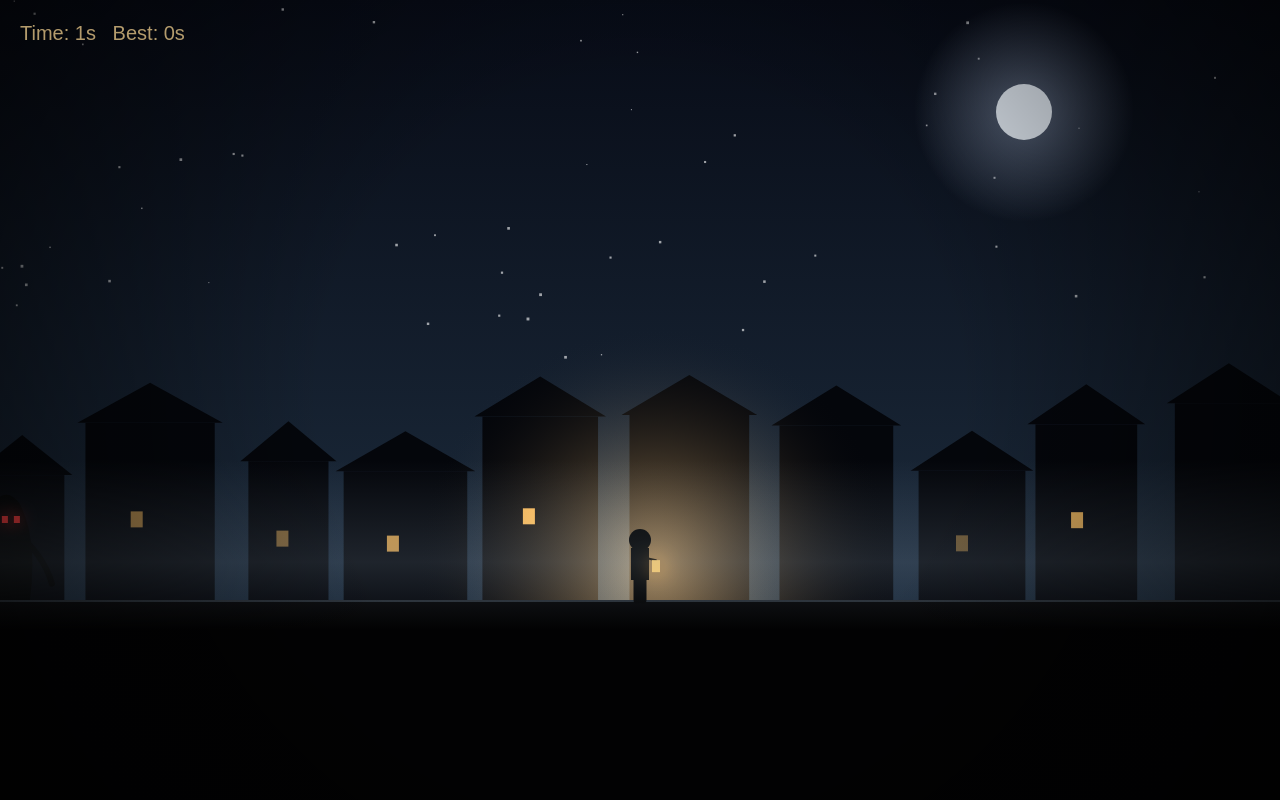
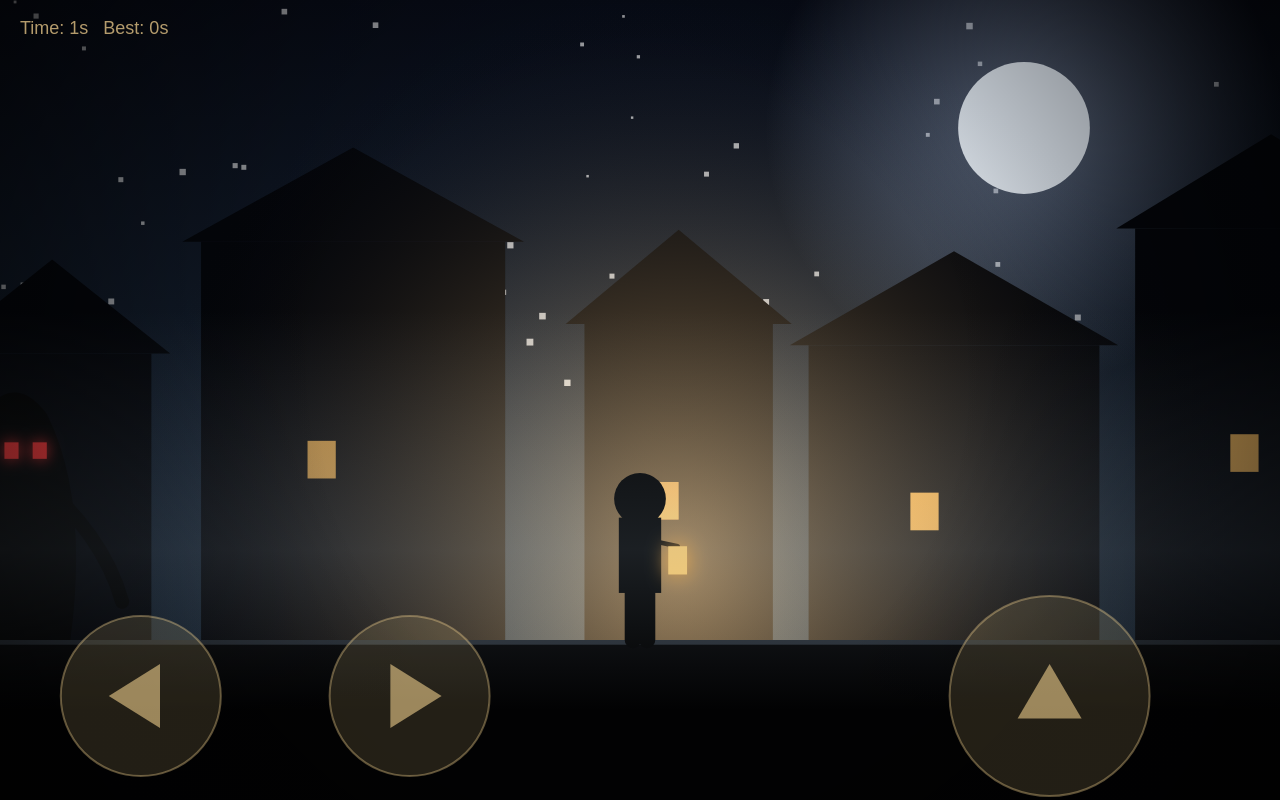
Before and after one commit to kgodtiayfyd/shadowgame, a plain HTML site: page index.html in a window 1280 px wide. Drawn offline with Linux system fonts and the light colour scheme; animation ran at ten frames a second.

Commit message:
Update index.html

```diff
--- a/index.html
+++ b/index.html
@@ -1,16 +1,25 @@
 <!DOCTYPE html>
 <html>
-  <head><link rel="manifest" href="manifest.json"><title>Shadow Game</title></head>
-<body style="margin:0;background:#000">
+<head>
+<meta charset="utf-8">
+<meta name="viewport" content="width=device-width,initial-scale=1,maximum-scale=1,user-scalable=no">
+<link rel="manifest" href="manifest.json">
+<title>Shadow Game</title>
+</head>
+<body style="margin:0;background:#000;overflow:hidden;user-select:none;-webkit-user-select:none;-webkit-touch-callout:none">
 <canvas id="c" style="display:block;touch-action:none"></canvas>
 <script>
 if ("serviceWorker" in navigator) navigator.serviceWorker.register("sw.js");
-  const c = document.getElementById("c");
+const c = document.getElementById("c");
 const g = c.getContext("2d");
-c.width = innerWidth; c.height = innerHeight;
-const floor = c.height * 0.75;
-let px = c.width / 2, py = floor, vy = 0, dir = 0, face = 1;
-let mx = -150, cx = c.width + 500;
+const dpr = Math.min(window.devicePixelRatio || 1, 1.5);
+c.width = Math.round(innerWidth * dpr); c.height = Math.round(innerHeight * dpr);
+c.style.width = innerWidth + "px"; c.style.height = innerHeight + "px";
+const Z = c.height / 340, W = c.width / Z, H = 340, floor = H * 0.8;
+window.addEventListener("orientationchange", () => setTimeout(() => location.reload(), 300));
+window.oncontextmenu = e => e.preventDefault();
+let px = W / 2, py = floor, vy = 0, dir = 0, face = 1;
+let mx = -150, cx = W + 500;
 let score = 0, best = 0, t = 0, shake = 0, flash = 0, hb = 0;
 let lx = 0, ly = 0;
 const dust = [];
@@ -37,28 +46,37 @@ function tone(freq, dur, type, vol, slide) {
   o.start(); o.stop(ac.currentTime + dur);
 }
 const stars = [];
-for (let i = 0; i < 50; i++) stars.push([Math.random() * c.width, Math.random() * floor * 0.6, Math.random() * 2 + 1]);
+for (let i = 0; i < 50; i++) stars.push([Math.random() * W, Math.random() * floor * 0.6, Math.random() * 2 + 1]);
 const houses = [];
-for (let x = -20; x < c.width; ) {
-  const w = 70 + Math.random() * 60, h = 90 + Math.random() * 110;
+for (let x = -20; x < W; ) {
+  const w = 70 + Math.random() * 60, h = 90 + Math.random() * 100;
   houses.push({ x, w, h, win: Math.random() < 0.5 });
   x += w + 10 + Math.random() * 30;
 }
+function zoneDir(ts) {
+  let d = 0;
+  for (const tc of ts) {
+    const x = tc.clientX / innerWidth;
+    if (x < 0.21) d = -1; else if (x < 0.45) d = 1;
+  }
+  return d;
+}
 c.ontouchstart = e => {
   startAudio();
-  const tx = e.changedTouches[0].clientX;
-  if (tx < c.width / 3) dir = -1;
-  else if (tx > c.width * 2 / 3) dir = 1;
-  else if (py >= floor) { vy = -17; tone(300, 0.15, "sine", 0.15, 600); }
+  for (const tc of e.changedTouches) {
+    if (tc.clientX / innerWidth > 0.5 && py >= floor) { vy = -17; tone(300, 0.15, "sine", 0.15, 600); }
+  }
+  dir = zoneDir(e.touches);
 };
-c.ontouchend = () => { dir = 0; };
+c.ontouchmove = e => { dir = zoneDir(e.touches); };
+c.ontouchend = c.ontouchcancel = e => { dir = zoneDir(e.touches); };
 function background() {
   const sky = g.createLinearGradient(0, 0, 0, floor);
   sky.addColorStop(0, "#070b16"); sky.addColorStop(1, "#1c2b3c");
-  g.fillStyle = sky; g.fillRect(0, 0, c.width, c.height);
+  g.fillStyle = sky; g.fillRect(0, 0, W, H);
   g.fillStyle = "rgba(255,255,255,0.6)";
   stars.forEach(s => g.fillRect(s[0], s[1], s[2], s[2]));
-  const moonX = c.width * 0.8, moonY = c.height * 0.14;
+  const moonX = W * 0.8, moonY = H * 0.16;
   const mg = g.createRadialGradient(moonX, moonY, 20, moonX, moonY, 110);
   mg.addColorStop(0, "rgba(200,220,255,0.35)");
   mg.addColorStop(1, "rgba(200,220,255,0)");
@@ -143,11 +161,36 @@ function drawCrawler() {
   g.fillRect(cx - 8, floor - 26, 5, 5);
   g.shadowBlur = 0;
 }
+function buttons() {
+  const r = c.height * 0.1, y = c.height * 0.87;
+  g.fillStyle = "rgba(255,220,150,0.13)";
+  g.strokeStyle = "rgba(255,220,150,0.35)"; g.lineWidth = 2 * dpr;
+  [[0.11, 1], [0.32, 1], [0.82, 1.25]].forEach(b => {
+    g.beginPath(); g.arc(c.width * b[0], y, r * b[1], 0, 7); g.fill(); g.stroke();
+  });
+  g.fillStyle = "rgba(255,220,150,0.55)";
+  const a = r * 0.4;
+  let bx = c.width * 0.11;
+  g.beginPath(); g.moveTo(bx - a, y); g.lineTo(bx + a * 0.6, y - a); g.lineTo(bx + a * 0.6, y + a); g.fill();
+  bx = c.width * 0.32;
+  g.beginPath(); g.moveTo(bx + a, y); g.lineTo(bx - a * 0.6, y - a); g.lineTo(bx - a * 0.6, y + a); g.fill();
+  bx = c.width * 0.82;
+  g.beginPath(); g.moveTo(bx, y - a); g.lineTo(bx + a, y + a * 0.7); g.lineTo(bx - a, y + a * 0.7); g.fill();
+}
 function draw() {
+  if (c.height > c.width) {
+    g.setTransform(1, 0, 0, 1, 0, 0);
+    g.fillStyle = "#000"; g.fillRect(0, 0, c.width, c.height);
+    g.fillStyle = "#ffdc96"; g.font = (22 * dpr) + "px sans-serif"; g.textAlign = "center";
+    g.fillText("Rotate your phone", c.width / 2, c.height / 2);
+    g.textAlign = "left";
+    requestAnimationFrame(draw);
+    return;
+  }
   t++;
   px += dir * 4;
   if (dir) face = dir;
-  px = Math.max(20, Math.min(c.width - 20, px));
+  px = Math.max(20, Math.min(W - 20, px));
   const wasAir = py < floor;
   vy += 0.8; py += vy;
   if (py > floor) { py = floor; vy = 0; }
@@ -167,10 +210,10 @@ function draw() {
   score += 1 / 60;
   const speed = Math.min(3 + score * 0.04, 5.5);
   mx += speed;
-  if (mx > c.width + 100) mx = -100 - Math.random() * 300;
+  if (mx > W + 100) mx = -100 - Math.random() * 300;
   if (score >= 8) {
     cx -= Math.min(5 + score * 0.05, 8);
-    if (cx < -100) cx = c.width + 100 + Math.random() * 400;
+    if (cx < -100) cx = W + 100 + Math.random() * 400;
     if (Math.abs(px - cx) < 350 && t % 7 === 0) tone(600 + Math.random() * 300, 0.03, "square", 0.04);
   }
   const dist = Math.min(Math.abs(px - mx), Math.abs(px - cx));
@@ -184,12 +227,13 @@ function draw() {
       best = score;
       try { localStorage.setItem("best", best); } catch (e) {}
     }
-    score = 0; px = c.width / 2; mx = -150; cx = c.width + 500;
+    score = 0; px = W / 2; mx = -150; cx = W + 500;
     shake = 25; flash = 1;
     tone(120, 0.6, "sawtooth", 0.35, 30);
   }
   lx = px + face * 16;
   ly = py - 32 + Math.sin(t * 0.1) * 2;
+  g.setTransform(Z, 0, 0, Z, 0, 0);
   g.save();
   if (shake > 0) {
     g.translate((Math.random() - 0.5) * shake, (Math.random() - 0.5) * shake);
@@ -202,12 +246,12 @@ function draw() {
   light.addColorStop(0, "rgba(255,200,120,0.6)");
   light.addColorStop(1, "rgba(0,0,0,0)");
   g.fillStyle = light;
-  g.fillRect(0, 0, c.width, c.height);
+  g.fillRect(0, 0, W, H);
   g.globalCompositeOperation = "source-over";
   g.fillStyle = "#020203";
-  g.fillRect(0, floor, c.width, c.height);
+  g.fillRect(0, floor, W, H);
   g.fillStyle = "rgba(120,140,160,0.3)";
-  g.fillRect(0, floor, c.width, 2);
+  g.fillRect(0, floor, W, 2);
   dust.forEach(d => {
     g.fillStyle = "rgba(150,160,175," + (d.life * 0.5) + ")";
     g.fillRect(d.x, d.y - 2, 3, 3);
@@ -221,23 +265,25 @@ function draw() {
   fog.addColorStop(0.6, "rgba(140,160,180," + fa + ")");
   fog.addColorStop(1, "rgba(140,160,180,0)");
   g.fillStyle = fog;
-  g.fillRect(0, floor - 140, c.width, 170);
-  const r0 = Math.min(c.width, c.height) * 0.4;
-  const r1 = Math.max(c.width, c.height) * 0.7;
-  const vg = g.createRadialGradient(c.width / 2, c.height / 2, r0, c.width / 2, c.height / 2, r1);
+  g.fillRect(0, floor - 140, W, 170);
+  const r0 = Math.min(W, H) * 0.4;
+  const r1 = Math.max(W, H) * 0.7;
+  const vg = g.createRadialGradient(W / 2, H / 2, r0, W / 2, H / 2, r1);
   vg.addColorStop(0, "rgba(0,0,0,0)");
   vg.addColorStop(1, "rgba(0,0,0,0.85)");
   g.fillStyle = vg;
-  g.fillRect(0, 0, c.width, c.height);
+  g.fillRect(0, 0, W, H);
   g.restore();
+  g.setTransform(1, 0, 0, 1, 0, 0);
   if (flash > 0) {
     g.fillStyle = "rgba(255,40,40," + (flash * 0.5) + ")";
     g.fillRect(0, 0, c.width, c.height);
     flash -= 0.05;
   }
+  buttons();
   g.fillStyle = "rgba(255,220,150,0.7)";
-  g.font = "20px sans-serif";
-  g.fillText("Time: " + score.toFixed(0) + "s   Best: " + best.toFixed(0) + "s", 20, 40);
+  g.font = (18 * dpr) + "px sans-serif";
+  g.fillText("Time: " + score.toFixed(0) + "s   Best: " + best.toFixed(0) + "s", 20 * dpr, 34 * dpr);
   requestAnimationFrame(draw);
 }
 draw();
```
